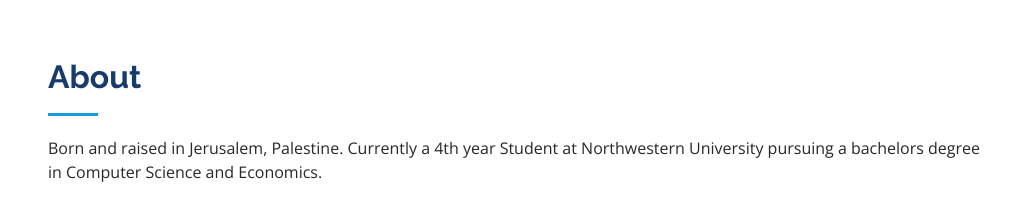
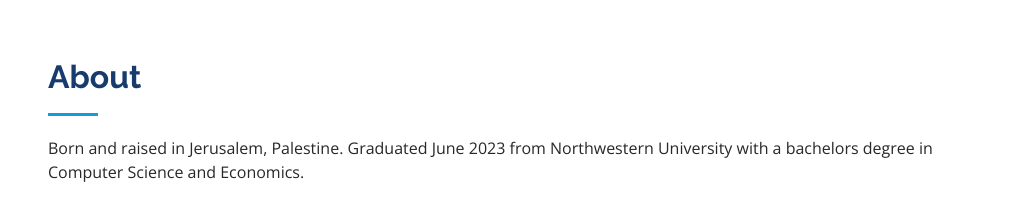
Before and after one commit to OmarKhatib01/OmarKhatib01.github.io, a plain HTML site: page index.html in a window 1280 px wide. Shown: the part 802-1013 px from the top of the page, without its empty margins (267-1280 px from the left). Drawn offline with nearby package versions, Linux system fonts and the light colour scheme.

Commit message:
sep 2023 update

```diff
--- a/index.html
+++ b/index.html
@@ -83,7 +83,7 @@
 
                 <div class="section-title">
                     <h2>About</h2>
-                    <p> Born and raised in Jerusalem, Palestine. Currently a 4th year Student at Northwestern University pursuing a bachelors degree in Computer Science and Economics. </p>
+                    <p> Born and raised in Jerusalem, Palestine. Graduated June 2023 from Northwestern University with a bachelors degree in Computer Science and Economics. </p>
                 </div>
 
                 <div class="row  align-items-center">
```
